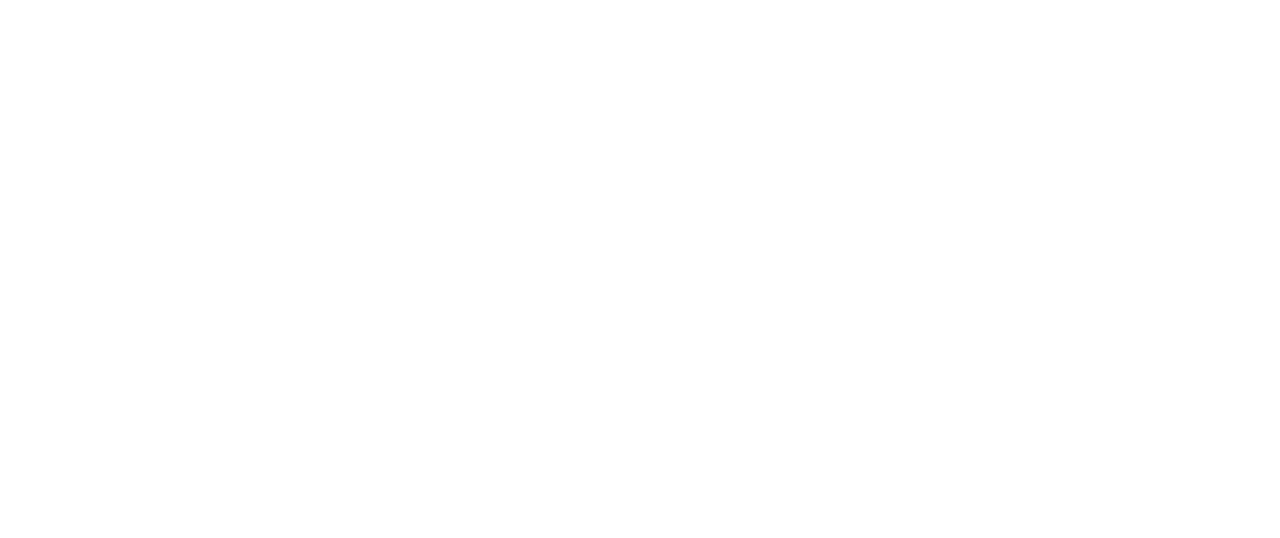
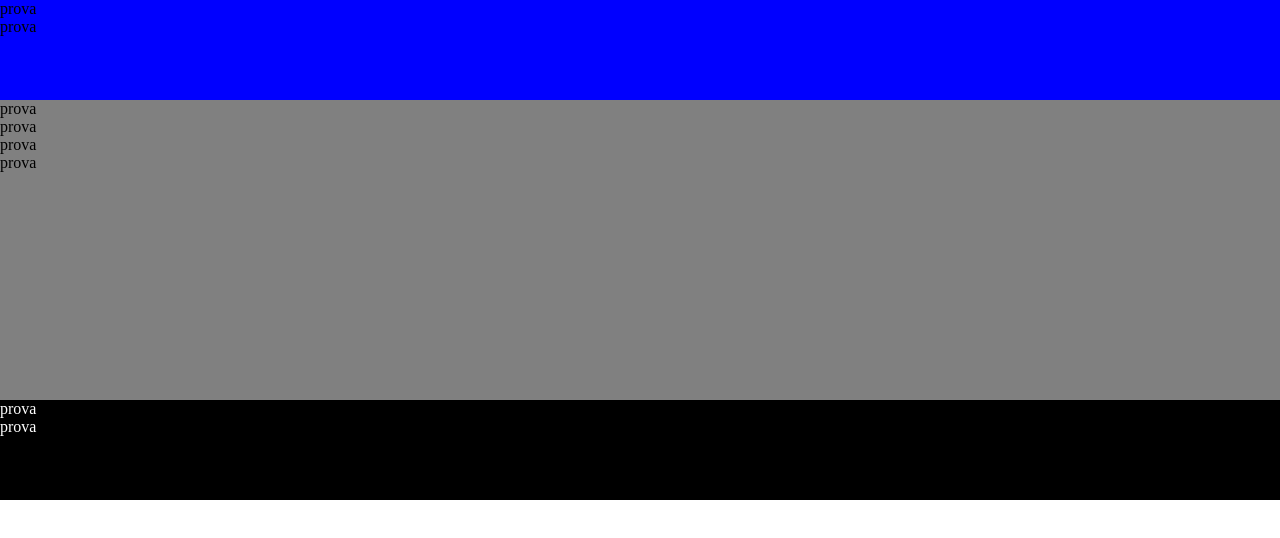
Before and after one commit to Damiana-Arangio/htmlcss-struttura-discord, a plain HTML site: page index.html in a window 1280 px wide. Drawn offline with Linux system fonts and the light colour scheme.

Commit message:
Impostazione layout principale e verifica funzionamento (HTML e CSS)

```diff
--- a/css/styles.css
+++ b/css/styles.css
@@ -1,4 +1,4 @@
-/*! REGOLE GENERALI  */
+/*! REGOLE GENERALI PAGINA */
 
 /** Reset pagina */
 * {
@@ -11,3 +11,28 @@
 body {
     /* background-color: red; */
 }
+
+/*! REGOLE GENERALI FLEXBOX */
+
+/** Flexbox con Main-Axis verticale */
+.flex-column {
+    display: flex;
+    flex-direction: column;
+}
+
+/*! HEADER */
+header {
+    background-color: blue;
+    height: 100px;
+}
+
+main {
+    background-color: grey;
+    height: 300px;
+}
+
+footer {
+    background-color: black;
+    height: 100px;
+    color: white;
+}
--- a/index.html
+++ b/index.html
@@ -17,42 +17,42 @@
 <body>
 
     <!-- INTESTAZIONE PAGINA -->
-    <header>
+    <header class="flex-column ">
 
         <!-- Sezione Main-Header  -->
-        <section></section>
+        <section> prova </section>
 
         <!-- Sezione Hero-Header  -->
-        <section></section>
+        <section> prova</section>
 
     </header>
 
 
     <!-- CONTENUTO PRINCIPALE -->
-    <main>
+    <main class="flex-column ">
 
             <!-- Sezione Server Discord -->
-            <section></section>
+            <section> prova</section>
 
             <!-- Sezione Canale Vocale -->
-            <section></section>
+            <section> prova</section>
 
             <!-- Sezione Community -->
-            <section></section>
+            <section> prova</section>
 
             <!-- Sezione Tecnologia -->
-            <section></section>
+            <section> prova</section>
     </main>
 
 
      <!-- PIE' DI PAGINA -->
-      <footer>
+      <footer class="flex-column ">
 
         <!-- Sezione Link-Social  -->
-        <section></section>
+        <section> prova</section>
 
         <!-- Sezione Logo-Bottone -->
-        <section></section>
+        <section> prova</section>
 
       </footer>
 
```
